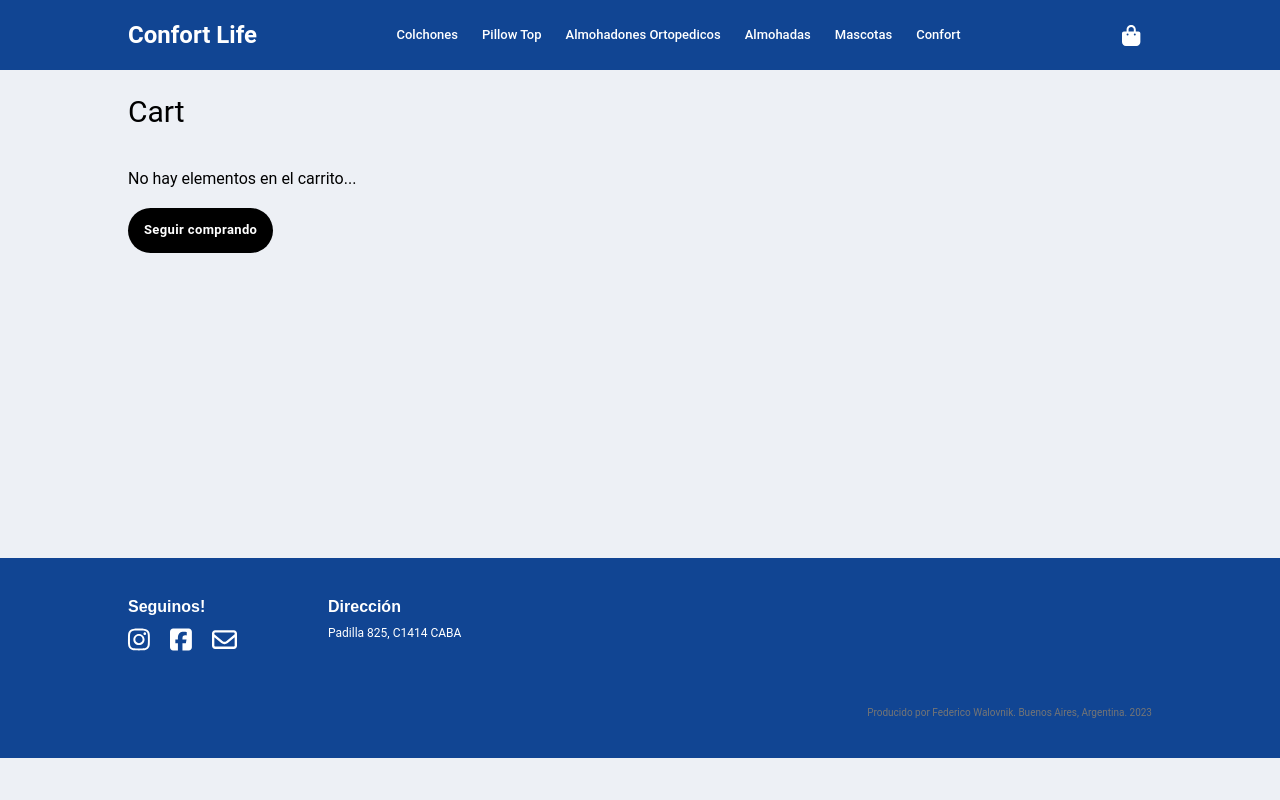
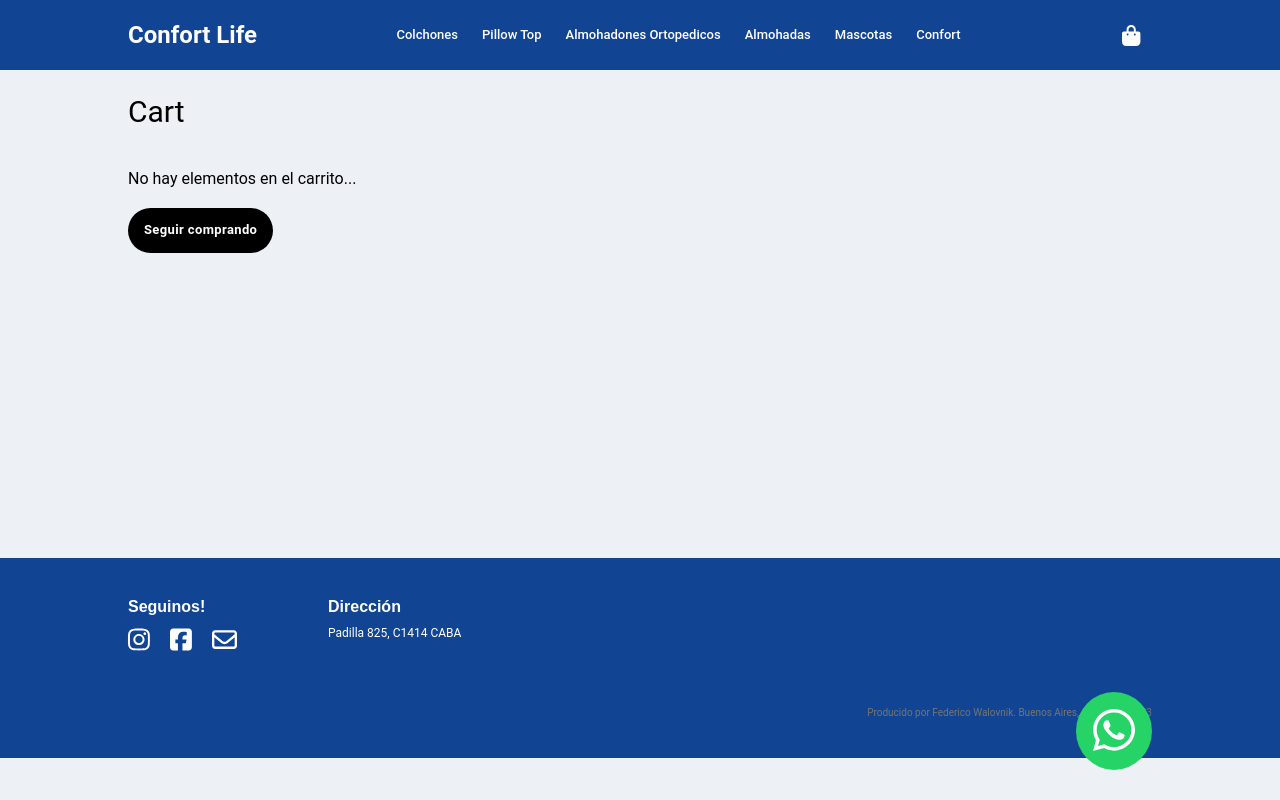
Before and after one commit to FedericoWalovnik/ConfortLife-client, a React (Create React App) app: page /cart in a window 1280 px wide. Built offline with nearby package versions, Linux system fonts and the light colour scheme.

Commit message:
whatsapp icon en todas las pantallas

```diff
--- a/package.json
+++ b/package.json
@@ -15,8 +15,10 @@
     "@testing-library/jest-dom": "^5.16.5",
     "@testing-library/react": "^13.4.0",
     "@testing-library/user-event": "^13.5.0",
+    "bootstrap": "^5.2.3",
     "firebase": "^9.12.1",
     "react": "^18.2.0",
+    "react-bootstrap": "^2.7.4",
     "react-dom": "^18.2.0",
     "react-router-dom": "^6.4.2",
     "react-scripts": "^5.0.1",
--- /dev/null
+++ b/src/components/ImagesCarousel/ImagesCarousel.js
@@ -0,0 +1,24 @@
+import Carousel from 'react-bootstrap/Carousel'
+
+const ImagesCarousel = props => {
+  return (
+    <>
+      <p>{props.images}</p>
+      <Carousel>
+        {props.images.map((image, i) => {
+          return (
+            <Carousel.Item key={image}>
+              <img
+                className="d-block w-100"
+                src={image}
+                alt={`${i}`}
+              />
+            </Carousel.Item>
+          )
+        })}
+      </Carousel>
+    </>
+  )
+}
+
+export default ImagesCarousel
--- a/src/components/ItemDetail/ItemDetail.js
+++ b/src/components/ItemDetail/ItemDetail.js
@@ -7,6 +7,7 @@ import Button from '@mui/material/Button'
 import ItemCount from '../ItemCount/ItemCount'
 
 import './ItemDetail.scss'
+import ImagesCarousel from '../ImagesCarousel/ImagesCarousel.js'
 
 const ItemDetail = ({ details, loading }) => {
     const [itemsSelected, setItemsSelected] = useState(1)
@@ -18,14 +19,8 @@ const ItemDetail = ({ details, loading }) => {
     }
 
     const modifyItemsSelected = operation => {
-    const newItemsSelected =
-      operation === 'remove'
-        ? itemsSelected - 1
-        : itemsSelected + 1
-    if (
-      newItemsSelected >= 0 &&
-      newItemsSelected <= details.stock
-    ) {
+        const newItemsSelected = operation === 'remove' ? itemsSelected - 1 : itemsSelected + 1
+        if (newItemsSelected >= 0 && newItemsSelected <= details.stock) {
             setItemsSelected(newItemsSelected)
         }
     }
@@ -35,6 +30,7 @@ const ItemDetail = ({ details, loading }) => {
             {!loading ? (
                 <div className="ItemDetail">
                     <div className="ItemDetail__gallery">
+                        {/* <ImagesCarousel images={details.images} /> */}
                         {details.images.map((image, i) => {
                             return (
                                 <img
@@ -50,26 +46,8 @@ const ItemDetail = ({ details, loading }) => {
             /> */}
                     </div>
                     <div className="ItemDetail__info">
-            <h1 className="ItemDetail__title">
-              {details.title}
-            </h1>
-            <p className="ItemDetail__price">
-              ${details.price}
-            </p>
-            {/* <div className="ItemDetail__sizes">
-                                <p className="ItemDetail__sizes-title">Select your size</p>
-                                <div className="ItemDetail__sizes-list">
-                                    {
-                                        sizes.map((size, i) => {
-                                            return (
-                                                <div key={i} className="ItemDetail__size">
-                                                    {size}
-                                                </div>
-                                            )
-                                        })
-                                    }
-                                </div>
-                            </div> */}
+                        <h1 className="ItemDetail__title">{details.title}</h1>
+                        <p className="ItemDetail__price">${details.price}</p>
                         <div className="ItemDetail__actions">
                             <ItemCount
                                 modifyItemsSelected={modifyItemsSelected}
@@ -87,9 +65,7 @@ const ItemDetail = ({ details, loading }) => {
                                 </Link>
                             )}
                         </div>
-            <p className="ItemDetail__description">
-              {details.description}
-            </p>
+                        <p className="ItemDetail__description">{details.description}</p>
                     </div>
                 </div>
             ) : (
--- a/src/components/ListItems/ListItems.js
+++ b/src/components/ListItems/ListItems.js
@@ -1,6 +1,7 @@
 import React, { useState, useEffect } from 'react'
 import { Link } from 'react-router-dom'
 import Item from '../Item/Item'
+import WhatsappButton from '../../components/WhatsappButton/WhatsappButton'
 
 import config from '../../config.js'
 
@@ -24,9 +25,7 @@ const ListItem = ({ categoryId }) => {
     const [categoryTitle, setCategoryTitle] = useState([])
 
     const getProducts = async () => {
-    const products = await fetch(
-      `${config.url}/api/${categoryId}`
-    )
+        const products = await fetch(`${config.url}/api/${categoryId}`)
         return await products.json()
     }
 
@@ -47,6 +46,7 @@ const ListItem = ({ categoryId }) => {
 
     return (
         <div className="ListItems">
+            <WhatsappButton />
             <h2 className="ListItems__title">{categoryTitle}</h2>
             <div className="ListItems__list">
                 {products.length <= 0 && loadingItemsPLaceholder()}
--- /dev/null
+++ b/src/components/WhatsappButton/WhatsappButton.js
@@ -0,0 +1,24 @@
+import React from 'react'
+import './WhatsappButton.scss'
+import whatsappLogo from '../../assets/whatsapp.svg'
+
+const WhatsappButton = () => {
+    return (
+        <div className="WhatsappButton">
+            <div className="Wpp-button">
+                <a
+                    href="https://wa.me/5491141844979"
+                    rel="noreferrer"
+                    target="_blank"
+                >
+                    <img
+                        src={whatsappLogo}
+                        alt="whatsapp icon"
+                    />
+                </a>
+            </div>
+        </div>
+    )
+}
+
+export default WhatsappButton
--- /dev/null
+++ b/src/components/WhatsappButton/WhatsappButton.scss
@@ -0,0 +1,17 @@
+@import '../../variables.scss';
+
+.WhatsappButton {
+    position: fixed;
+    bottom: 30px;
+    right: $side-margin;
+    z-index: 100;
+    background-color: #25d366;
+    border-radius: 100%;
+
+    img {
+        margin: 1.4rem;
+        height: 48px;
+        width: 48px;
+        fill: #fff;
+    }
+}
--- a/src/views/Cart/Cart.js
+++ b/src/views/Cart/Cart.js
@@ -5,6 +5,7 @@ import { useCartContext } from '../../context/CartContext'
 import Button from '@mui/material/Button'
 import CartListItem from '../../components/CartListItem/CartListItem'
 import config from '../../config.js'
+import WhatsappButton from '../../components/WhatsappButton/WhatsappButton'
 
 import './Cart.scss'
 
@@ -14,12 +15,11 @@ const Home = () => {
 
     return (
         <div className="Cart">
+            <WhatsappButton />
             <h1 className="Cart__title">Cart</h1>
             {cartList.length === 0 ? (
                 <div className="Cart__empty">
-          <p className="Cart__empty-message">
-            No hay elementos en el carrito...
-          </p>
+                    <p className="Cart__empty-message">No hay elementos en el carrito...</p>
                     <Link to="/">
                         <Button
                             variant="contained"
@@ -60,9 +60,7 @@ const Home = () => {
                         <h3 className="Cart__summary-title">Resumen</h3>
                         <div className="Cart__total">
                             <p className="Cart__total-title">Total</p>
-              <p className="Cart__total-number">
-                ${totalPrice()}
-              </p>
+                            <p className="Cart__total-number">${totalPrice()}</p>
                         </div>
                     </div>
                 </div>
--- a/src/views/Home/Home.scss
+++ b/src/views/Home/Home.scss
@@ -2,22 +2,6 @@
 
 .Home {
     margin: 3vh $side-margin;
-
-  &__wpp-button {
-    position: fixed;
-    bottom: 30px;
-    right: $side-margin;
-    z-index: 100;
-    background-color: #25d366;
-    border-radius: 100%;
-
-    img {
-      margin: 1.4rem;
-      height: 48px;
-      width: 48px;
-      fill: #fff;
-    }
-  }
 
     &__section {
         margin-bottom: 8rem;
@@ -133,8 +117,7 @@
 
     &__testimonial {
         &-icon {
-      font-family: 'Trebuchet MS', 'Lucida Sans Unicode',
-        'Lucida Grande', 'Lucida Sans', Arial, sans-serif;
+            font-family: 'Trebuchet MS', 'Lucida Sans Unicode', 'Lucida Grande', 'Lucida Sans', Arial, sans-serif;
             font-weight: bold;
             font-size: 6rem;
             line-height: 0.5;
```
Also changed, not shown: src/views/Home/Home.js (+19 -52 lines), src/assets/whatsapp.svg (renamed from public/images/whatsapp.svg), 1 other file (tests, documents, lock files or other folders). Lines whose indentation alone changed are shown as unchanged.
